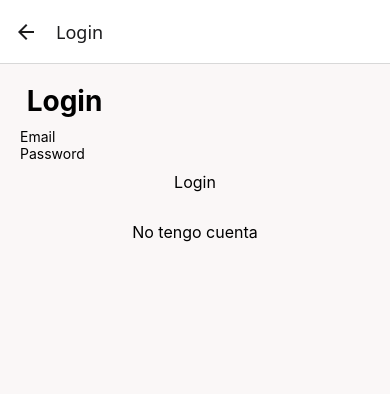
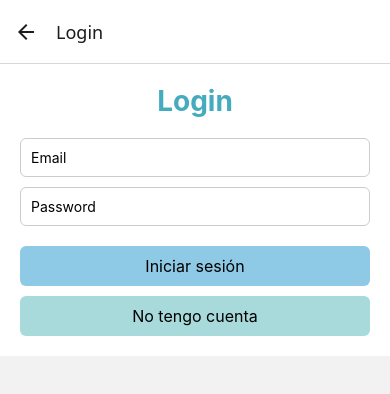
Before and after one commit to TomasLagger1/trabajo-integrador-3, a React Native app in the folder demo-expo/: screen /Login in a window 390 px wide. Shown: the top 394 px of the page. Built offline with nearby package versions, Linux system fonts and the light colour scheme.

Commit message:
estilos login

```diff
--- a/demo-expo/src/screens/Login.js
+++ b/demo-expo/src/screens/Login.js
@@ -54,12 +54,16 @@ class Login extends Component {
                 {this.state.error && <Text style={styles.errorText}>{this.state.error}</Text>}
 
 
-                <Pressable onPress={() => this.onSubmit()} style={styles.button}>
-                    <Text style={styles.buttonText}> Login </Text>
+        <Pressable onPress={() => this.onSubmit()} style ={styles.buttonLogin}>
+          <Text style={styles.buttonText}>Iniciar sesión</Text>
         </Pressable>
 
-                <Pressable onPress={ () => this.props.navigation.navigate('Register') } style={styles.button}>
-                    <Text style={styles.buttonText}> No tengo cuenta </Text>
+        <Pressable
+          onPress ={()=> this.props.navigation.navigate("Register")}
+          style={styles.buttonRegister}>
+
+          <Text style={styles.buttonText}>No tengo cuenta</Text>
+
         </Pressable>
 
         </View>
@@ -68,37 +72,57 @@ class Login extends Component {
 }
 
 const styles = StyleSheet.create({
+
 container: {
-        flex: 1,
-        backgroundColor: "#faf7f7",
+
+      backgroundColor: "white",
       padding: 20,
+      justifyContent: "center"
     },
-    title: {
+
+    title:{
       fontSize: 28,
       fontWeight: "bold",
-        marginBottom: 10,
-        color: "#000",
+      marginBottom: 20,
+      color: "#45abbf",
+      textAlign: "center"
     },
-    button: {
+
+    input:{
+    borderWidth: 1,
+    borderColor: "#ccc",
+    padding: 10,
+    borderRadius: 6,
+    marginBottom: 10
+    },
+
+    buttonLogin: {
+    backgroundColor: "#8ecae6",
     paddingVertical: 10,
     borderRadius: 6,
     alignItems: "center",
-        marginBottom: 10,
+    marginTop: 10
     },
-    registerButton: {
-        backgroundColor: "#8ecae6",
+
+    buttonRegister: {
+      backgroundColor: "#a8dadc",
+      paddingVertical: 10,
+      borderRadius: 6,
+      alignItems: "center",
+      marginTop: 10
+    } ,
+    buttonText: {
+      color: "#000",
+      fontSize: 16
     },
-    loginButton: {
-        backgroundColor: "#f4a261",
-    },
-    buttonText: {
-        color: "#black",
-        fontSize: 16,
-    },
-    field: {
-        height: 40,
-        borderColor: 'gray',
+
+    errorText: {
+      color: "red",
+      marginTop: 10,
+      textAlign: "center"
     }
+
+
 });
 
 export default Login;
```
Lines whose indentation alone changed are shown as unchanged.
